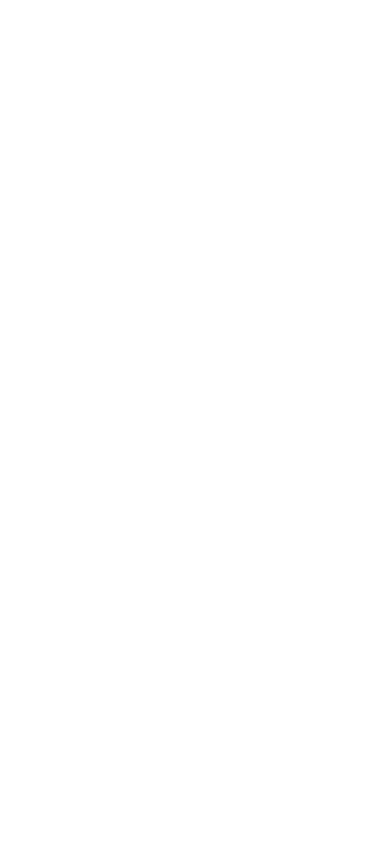
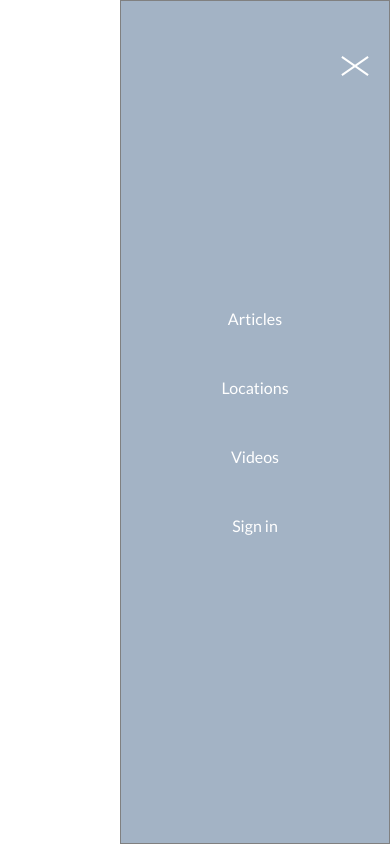
Before and after one commit to kestenbaum/Odigo, a plain HTML site: page index.html in a window 390 px wide. Both pictures are taken after a click on the element 355 px from the left and 65 px from the top of the page. Drawn offline with Linux system fonts and the light colour scheme.

Commit message:
fixed v1.3

```diff
--- a/css/style.scss
+++ b/css/style.scss
@@ -29,6 +29,7 @@ header{
   background: url("../img/bg_header.png") no-repeat;
   background-size: cover;
   height: 100vh;
+  overflow: hidden;
 }
 
 .header_wrap{
@@ -85,7 +86,23 @@ header{
 
   .header_nav{
     position: absolute;
-    left: -300%;
+    height: 100vh;
+    width: 50%;
+    top: 0;
+    border: 1px solid grey;
+    right: -300%;
+    background: rgba(103, 128, 159, 0.6);
+    //left: -300%;
+    ul{
+      justify-content: center;
+      align-items: center;
+      height: 100%;
+      width: 100%;
+      flex-direction: column;
+      li{
+        margin: 25px 0;
+      }
+    }
   }
 
   .header_burger{
@@ -126,12 +143,22 @@ header{
   .burger_active{
     span{
       height: 0;
-    }
-    &:after{
-      transform: rotate(45deg);
-    }
-    &:before{
-      transform: rotate(-45deg);
+      &:after{
+        transform: rotate(-35deg);
+      }
+      &:before{
+        transform: rotate(35deg);
+      }
     }
   }
 }
+
+.header_nav_active{
+  right: -15px;
+}
+
+@media screen and (max-width: 500px){
+  .header_nav{
+    width: 75%;
+  }
+}
--- a/script/main.js
+++ b/script/main.js
@@ -1 +1,14 @@
 'use strict'
+
+let burgerWrap = document.querySelector('.burger_wrap'),
+    headerNav = document.querySelector('.header_nav')
+    // burgerActive = document.querySelector('.burger_active'),
+    // headerActive = document.querySelector('.header_nav_active')
+
+
+function clickBurger(){
+    burgerWrap.classList.toggle('burger_active')
+    headerNav.classList.toggle('header_nav_active')
+}
+
+burgerWrap.onclick = clickBurger
```
Also changed, not shown: css/style.css, 1 other file.
